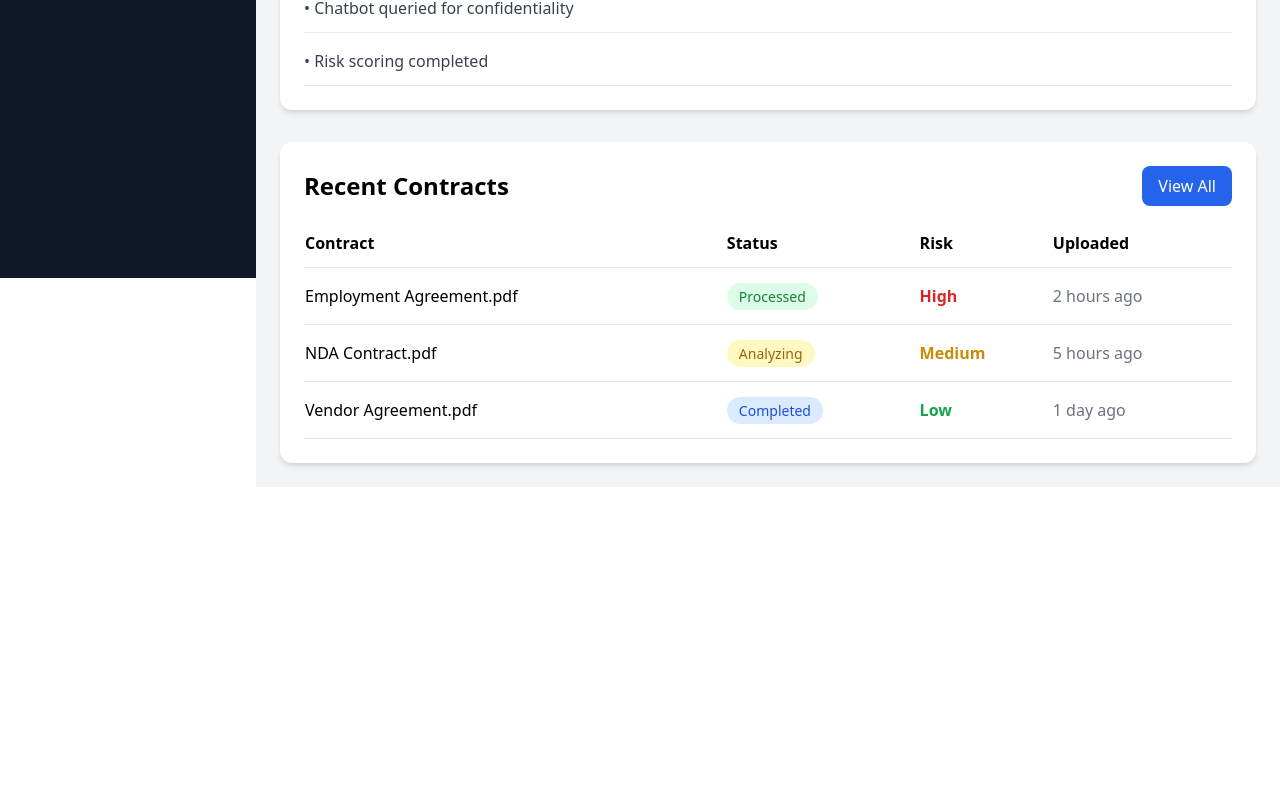
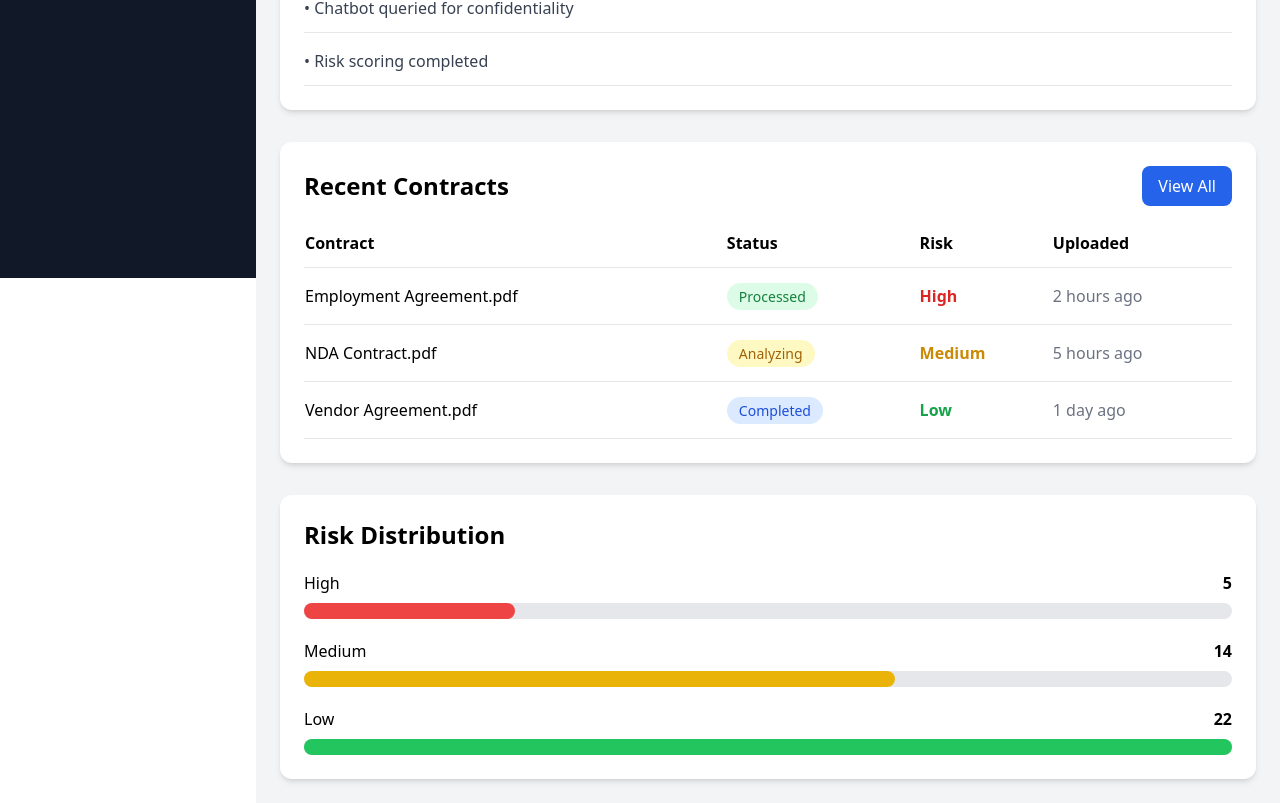
Before and after one commit to Charishma270/Contract_Intelligence_AI, a React app in the folder frontend/: page / in a window 1280 px wide. Shown: the part 522-1325 px from the top of the page. Before the commit the page ends 1009 px from the top, so only its background shows below. Built offline with nearby package versions, Linux system fonts and the light colour scheme; the HTML template or start-up script is replaced by a standard one.

Commit message:
week4-wed: add dashboard risk distribution chart

```diff
--- /dev/null
+++ b/frontend/src/components/dashboard/RiskChart.jsx
@@ -0,0 +1,37 @@
+function RiskChart() {
+  const data = [
+    { risk: "High", count: 5, color: "bg-red-500" },
+    { risk: "Medium", count: 14, color: "bg-yellow-500" },
+    { risk: "Low", count: 22, color: "bg-green-500" },
+  ];
+
+  const maxCount = Math.max(...data.map((item) => item.count));
+
+  return (
+    <div className="bg-white rounded-xl shadow-md p-6 mt-8">
+      <h2 className="text-2xl font-bold mb-5">Risk Distribution</h2>
+
+      <div className="space-y-5">
+        {data.map((item, index) => (
+          <div key={index}>
+            <div className="flex justify-between mb-2">
+              <span className="font-medium">{item.risk}</span>
+              <span className="font-bold">{item.count}</span>
+            </div>
+
+            <div className="w-full bg-gray-200 rounded-full h-4">
+              <div
+                className={`${item.color} h-4 rounded-full`}
+                style={{
+                  width: `${(item.count / maxCount) * 100}%`,
+                }}
+              ></div>
+            </div>
+          </div>
+        ))}
+      </div>
+    </div>
+  );
+}
+
+export default RiskChart;
--- a/frontend/src/pages/Dashboard.jsx
+++ b/frontend/src/pages/Dashboard.jsx
@@ -31,6 +31,7 @@ import Layout from "../components/layout/Layout";
 import StatsCard from "../components/dashboard/StatsCard";
 import RecentActivity from "../components/dashboard/RecentActivity";
 import ContractsTable from "../components/dashboard/ContractsTable";
+import RiskChart from "../components/dashboard/RiskChart";
 
 function Dashboard() {
   const stats = [
@@ -80,6 +81,7 @@ function Dashboard() {
       </div>
       <RecentActivity />
       <ContractsTable />
+      <RiskChart />
     </Layout>
   );
 }
```
Also changed, not shown: 2 other files (tests, documents, lock files or other folders).
